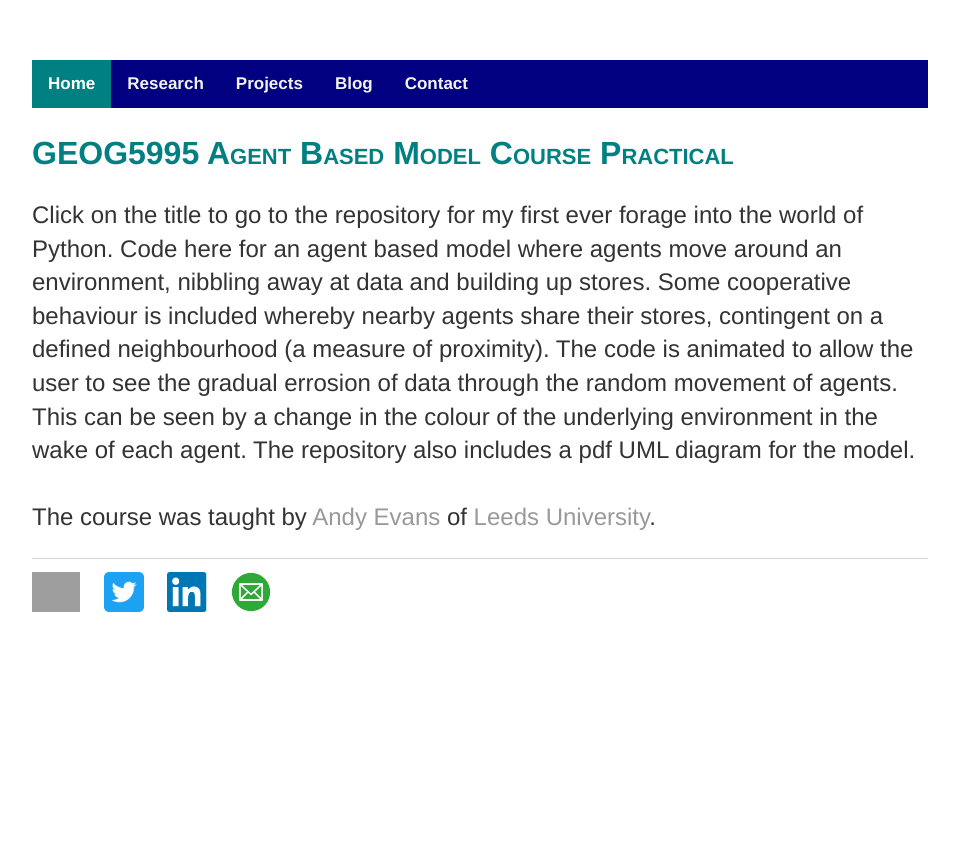
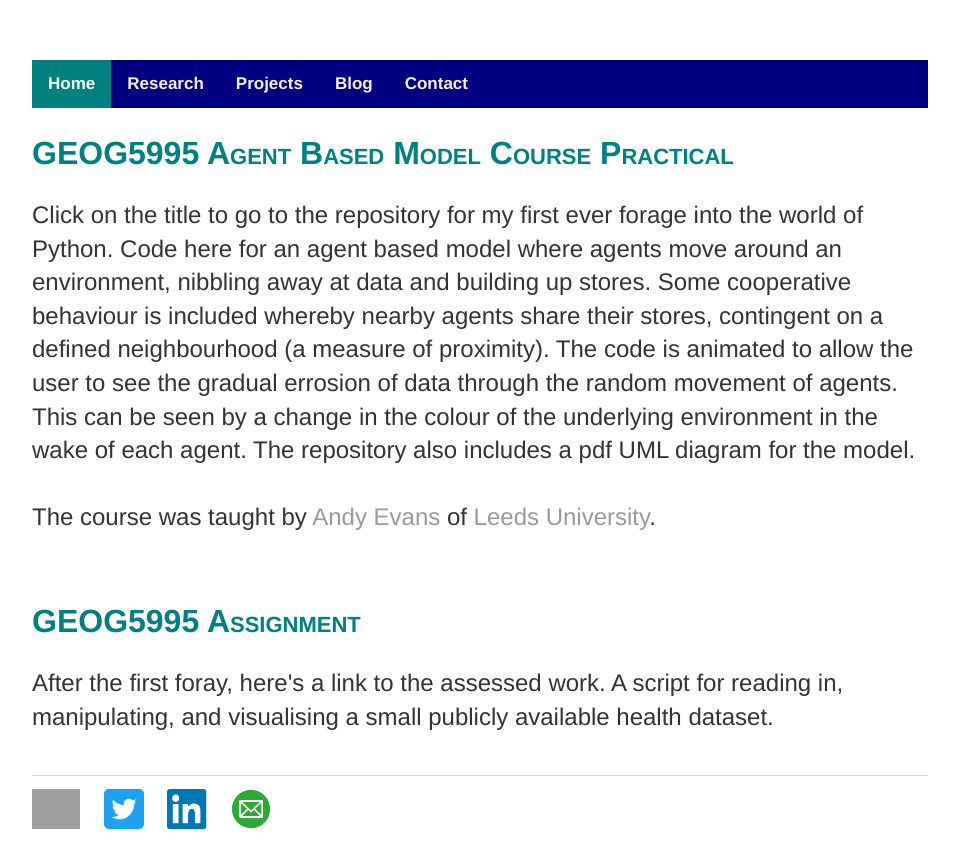
Before and after one commit to jendmurphy/jendmurphy.github.io, a Jekyll site: the page built from projects/index.html, in a window 1280 px wide. Shown: the top 868 px of the page, without its empty margins (160-1119 px from the left). Built offline with Jekyll 4.4.1, drawn with Linux system fonts in a browser that asks for light colours; grey boxes are pictures that could not be loaded.

Commit message:
Include assignment as another project

```diff
--- a/projects/index.html
+++ b/projects/index.html
@@ -7,4 +7,8 @@ title: Projects
 
 <p>Click on the title to go to the repository for my first ever forage into the world of Python.  Code here for an agent based model where agents move around an environment, nibbling away at data and building up stores.  Some cooperative behaviour is included whereby nearby agents share their stores, contingent on a defined neighbourhood (a measure of proximity).  The code is animated to allow the user to see the gradual errosion of data through the random movement of agents.  This can be seen by a change in the colour of the underlying environment in the wake of each agent. The repository also includes a pdf UML diagram for the model.</br>
 </br>
-The course was taught by <a href = "https://github.com/AJEvans">Andy Evans</a> of <a href = "http://www.geog.leeds.ac.uk/people/a.evans/">Leeds University</a>.</p>
+The course was taught by <a href = "https://github.com/AJEvans">Andy Evans</a> of <a href = "http://www.geog.leeds.ac.uk/people/a.evans/">Leeds University</a>.</p></br>
+
+<a href = "https://github.com/jendmurphy/GEOG5995_Assignment"><h2>GEOG5995 Assignment</h2></a>
+
+<p>After the first foray, here's a link to the assessed work.  A script for reading in, manipulating, and visualising a small publicly available health dataset.</p></br>
```
